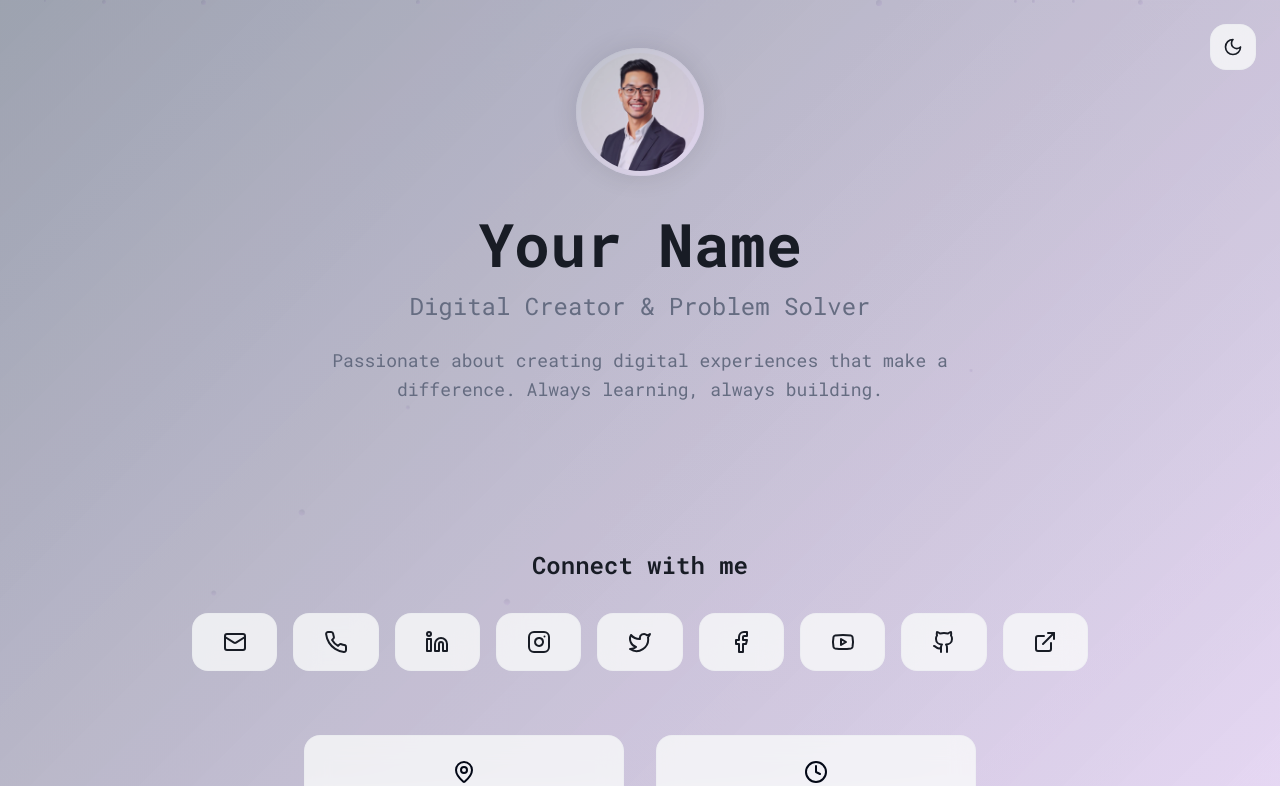
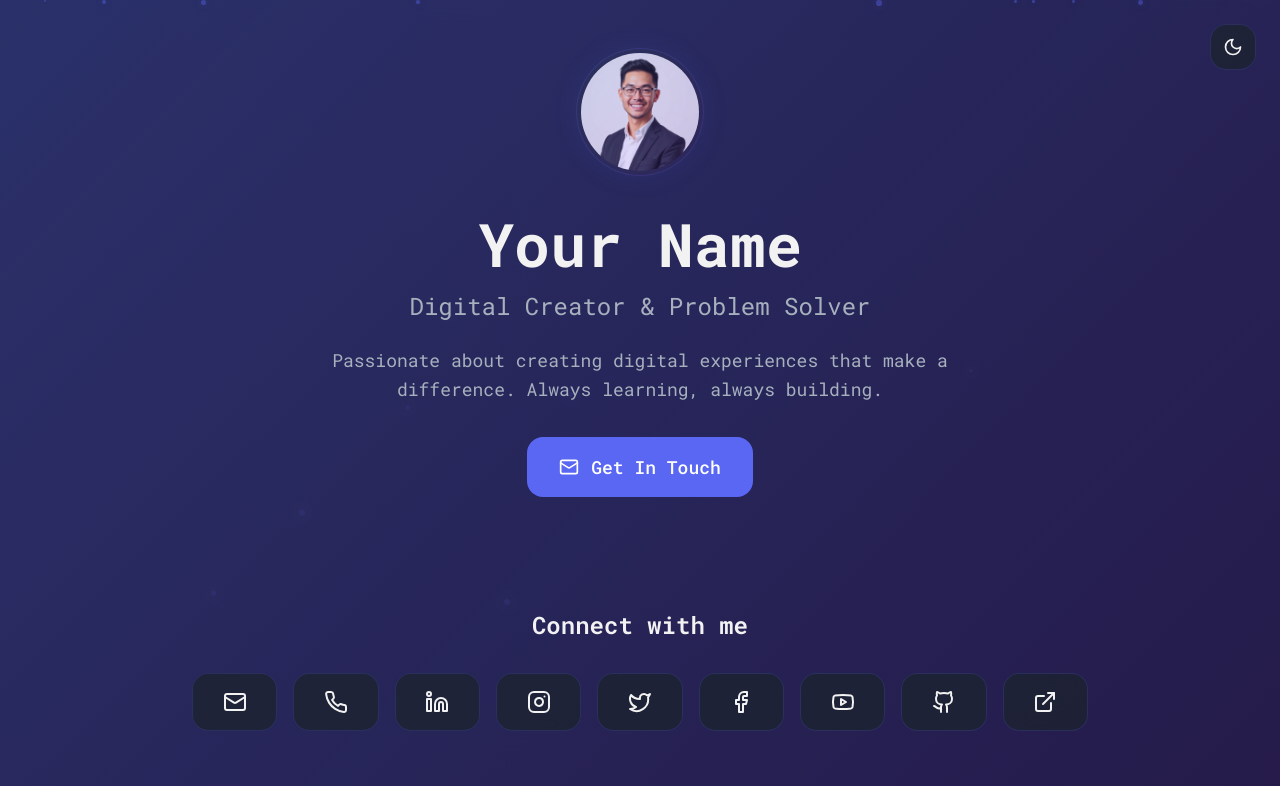
Before and after one commit to shankaalwis/wave, a React (Vite) app: page / in a window 1280 px wide. Shown: the top 786 px of the page. Built offline with nearby package versions, Linux system fonts and the light colour scheme; the HTML template or start-up script is replaced by a standard one.

Commit message:
Fix: Dark mode and styling issues

```diff
--- a/src/components/ContactButton.tsx
+++ /dev/null
@@ -1,15 +0,0 @@
-import { Mail, Phone } from "lucide-react";
-interface ContactButtonProps {
-  href: string;
-  label: string;
-}
-export const ContactButton = ({
-  href,
-  label
-}: ContactButtonProps) => {
-  const isEmail = href.startsWith('mailto:');
-  const isPhone = href.startsWith('tel:');
-  return <div className="flex items-center justify-center">
-
-    </div>;
-};
--- a/src/components/ThemeToggle.tsx
+++ b/src/components/ThemeToggle.tsx
@@ -5,11 +5,10 @@ export const ThemeToggle = () => {
   const [isDark, setIsDark] = useState(false);
 
   useEffect(() => {
-    // Check for saved theme preference or default to system preference
+    // Check for saved theme preference or default to light (cybersecurity theme)
     const savedTheme = localStorage.getItem('theme');
-    const systemPrefersDark = window.matchMedia('(prefers-color-scheme: dark)').matches;
 
-    const shouldBeDark = savedTheme === 'dark' || (!savedTheme && systemPrefersDark);
+    const shouldBeDark = savedTheme === 'dark';
     setIsDark(shouldBeDark);
 
     // Apply theme
--- a/src/index.css
+++ b/src/index.css
@@ -5,51 +5,51 @@
 /* Modern Digital Business Card Design System */
 @layer base {
   :root {
-    /* Light Theme - Premium & Clean */
-    --background: 220 15% 97%;
-    --background-secondary: 220 20% 94%;
-    --foreground: 224 20% 12%;
-    --foreground-muted: 224 12% 45%;
+    /* Light Theme - Cybersecurity Dark */
+    --background: 220 30% 8%;
+    --background-secondary: 220 25% 12%;
+    --foreground: 0 0% 95%;
+    --foreground-muted: 215 15% 70%;
 
     /* Glassmorphism & Cards */
-    --glass-background: 220 15% 98%;
-    --glass-border: 220 20% 88%;
-    --card: 220 15% 98%;
-    --card-foreground: 224 20% 12%;
+    --glass-background: 220 25% 15%;
+    --glass-border: 235 85% 65%;
+    --card: 220 25% 12%;
+    --card-foreground: 0 0% 95%;
 
     /* Brand Colors */
-    --primary: 224 76% 5%;
-    --primary-dark: 224 76% 7%;
-    --primary-foreground: 220 15% 97%;
-    --primary-glow: 224 76% 20%;
+    --primary: 235 85% 65%;
+    --primary-dark: 235 85% 55%;
+    --primary-foreground: 0 0% 100%;
+    --primary-glow: 235 85% 75%;
 
     /* Interactive Elements */
-    --secondary: 220 15% 92%;
-    --secondary-foreground: 224 20% 12%;
-    --accent: 274 70% 68%;
-    --accent-foreground: 220 15% 97%;
-    --accent-glow: 274 70% 78%;
+    --secondary: 220 25% 15%;
+    --secondary-foreground: 0 0% 95%;
+    --accent: 260 75% 55%;
+    --accent-foreground: 0 0% 100%;
+    --accent-glow: 260 75% 65%;
 
     /* Status Colors */
-    --success: 142 76% 36%;
-    --warning: 38 92% 50%;
+    --success: 142 76% 45%;
+    --warning: 38 92% 55%;
     --destructive: 0 84% 60%;
-    --destructive-foreground: 220 15% 97%;
+    --destructive-foreground: 0 0% 100%;
 
     /* Borders & Inputs */
-    --border: 220 20% 88%;
-    --input: 220 20% 91%;
-    --ring: 224 76% 5%;
+    --border: 220 25% 18%;
+    --input: 220 25% 15%;
+    --ring: 235 85% 65%;
 
     /* Gradients */
-    --gradient-primary: linear-gradient(135deg, hsl(224 76% 12%) 0%, hsl(274 70% 68%) 100%);
-    --gradient-subtle: linear-gradient(135deg, hsl(220 15% 98%) 0%, hsl(220 20% 94%) 100%);
-    --gradient-hero: linear-gradient(135deg, hsl(224 76% 12% / 0.3) 0%, hsl(274 70% 68% / 0.15) 100%);
+    --gradient-primary: linear-gradient(135deg, hsl(235 85% 65%) 0%, hsl(260 75% 55%) 100%);
+    --gradient-subtle: linear-gradient(135deg, hsl(220 25% 15%) 0%, hsl(220 25% 18%) 100%);
+    --gradient-hero: linear-gradient(135deg, hsl(235 85% 65% / 0.3) 0%, hsl(260 75% 55% / 0.15) 100%);
 
     /* Shadows & Effects */
-    --shadow-glass: 0 8px 32px hsl(224 20% 12% / 0.1);
-    --shadow-glow: 0 0 40px hsl(224 76% 20% / 0.35);
-    --shadow-card: 0 4px 20px hsl(224 20% 12% / 0.08);
+    --shadow-glass: 0 8px 32px hsl(235 85% 65% / 0.2);
+    --shadow-glow: 0 0 40px hsl(235 85% 65% / 0.4);
+    --shadow-card: 0 4px 20px hsl(235 85% 65% / 0.1);
 
     /* Animation Variables */
     --transition-smooth: all 0.3s cubic-bezier(0.4, 0, 0.2, 1);
@@ -60,51 +60,51 @@
   }
 
   .dark {
-    /* Dark Theme - Deep & Sophisticated */
-    --background: 224 25% 8%;
-    --background-secondary: 224 22% 11%;
-    --foreground: 220 15% 96%;
-    --foreground-muted: 220 10% 65%;
+    /* Dark Theme - Lighter Cybersecurity */
+    --background: 0 0% 5%;
+    --background-secondary: 220 15% 8%;
+    --foreground: 0 0% 98%;
+    --foreground-muted: 215 15% 75%;
 
     /* Glassmorphism & Cards */
-    --glass-background: 224 25% 12%;
-    --glass-border: 220 15% 25%;
-    --card: 224 25% 12%;
-    --card-foreground: 220 15% 96%;
+    --glass-background: 220 15% 8%;
+    --glass-border: 235 90% 70%;
+    --card: 220 15% 8%;
+    --card-foreground: 0 0% 98%;
 
     /* Brand Colors */
-    --primary: 224 76% 5%;
-    --primary-dark: 224 76% 7%;
-    --primary-foreground: 220 15% 96%;
-    --primary-glow: 224 76% 20%;
+    --primary: 235 90% 70%;
+    --primary-dark: 235 90% 60%;
+    --primary-foreground: 0 0% 5%;
+    --primary-glow: 235 90% 80%;
 
     /* Interactive Elements */
-    --secondary: 224 22% 18%;
-    --secondary-foreground: 220 15% 96%;
-    --accent: 274 70% 68%;
-    --accent-foreground: 224 25% 8%;
-    --accent-glow: 274 70% 78%;
+    --secondary: 220 15% 10%;
+    --secondary-foreground: 0 0% 98%;
+    --accent: 260 80% 60%;
+    --accent-foreground: 0 0% 5%;
+    --accent-glow: 260 80% 70%;
 
     /* Status Colors */
-    --success: 142 76% 46%;
+    --success: 142 76% 50%;
     --warning: 38 92% 60%;
     --destructive: 0 84% 65%;
-    --destructive-foreground: 224 25% 8%;
+    --destructive-foreground: 0 0% 98%;
 
     /* Borders & Inputs */
-    --border: 220 15% 22%;
-    --input: 220 15% 18%;
-    --ring: 224 76% 5%;
+    --border: 220 15% 12%;
+    --input: 220 15% 10%;
+    --ring: 235 90% 70%;
 
     /* Gradients */
-    --gradient-primary: linear-gradient(135deg, hsl(224 76% 12%) 0%, hsl(274 70% 68%) 100%);
-    --gradient-subtle: linear-gradient(135deg, hsl(224 25% 12%) 0%, hsl(224 22% 18%) 100%);
-    --gradient-hero: linear-gradient(135deg, hsl(224 76% 12% / 0.35) 0%, hsl(274 70% 68% / 0.2) 100%);
+    --gradient-primary: linear-gradient(135deg, hsl(235 90% 70%) 0%, hsl(260 80% 60%) 100%);
+    --gradient-subtle: linear-gradient(135deg, hsl(220 15% 10%) 0%, hsl(220 15% 12%) 100%);
+    --gradient-hero: linear-gradient(135deg, hsl(235 90% 70% / 0.35) 0%, hsl(260 80% 60% / 0.2) 100%);
 
     /* Shadows & Effects */
-    --shadow-glass: 0 8px 32px hsl(224 25% 4% / 0.4);
-    --shadow-glow: 0 0 40px hsl(224 76% 20% / 0.45);
-    --shadow-card: 0 4px 20px hsl(224 25% 4% / 0.3);
+    --shadow-glass: 0 8px 32px hsl(235 90% 70% / 0.3);
+    --shadow-glow: 0 0 40px hsl(235 90% 70% / 0.5);
+    --shadow-card: 0 4px 20px hsl(235 90% 70% / 0.15);
   }
 }
 
@@ -175,9 +175,10 @@
 
   .particle {
     position: absolute;
-    background: var(--gradient-primary);
+    background: hsl(var(--primary));
     border-radius: 50%;
-    opacity: 0.1;
+    opacity: 0.4;
+    box-shadow: 0 0 10px hsl(var(--primary) / 0.5);
     animation: particle-float 15s infinite linear;
   }
 
--- a/src/pages/Index.tsx
+++ b/src/pages/Index.tsx
@@ -14,7 +14,7 @@ import {
 import { ThemeToggle } from "@/components/ThemeToggle";
 import { ParticleBackground } from "@/components/ParticleBackground";
 import { SocialLink } from "@/components/SocialLink";
-import { ContactButton } from "@/components/ContactButton";
+
 import profileAvatar from "@/assets/profile-avatar.jpg";
 
 const Index = () => {
@@ -111,7 +111,13 @@ const Index = () => {
 
           {/* Primary CTA */}
           <div className="mb-12">
-            <ContactButton href="mailto:me@example.com" label="Get In Touch" />
+            <a
+              href="mailto:me@example.com"
+              className="btn-primary px-8 py-4 rounded-[var(--radius)] font-medium text-lg inline-flex items-center gap-3 hover-tilt"
+            >
+              <Mail className="w-5 h-5" />
+              Get In Touch
+            </a>
           </div>
         </section>
 
```
